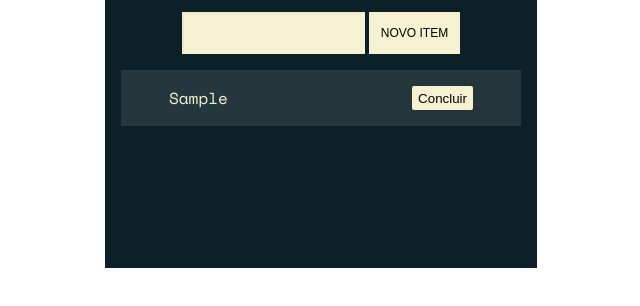
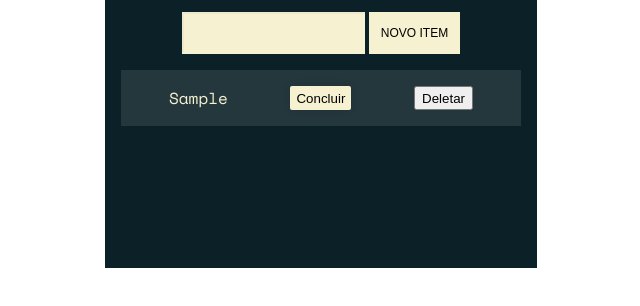
Before and after one commit to Bicalheira/dom-manipulation-study, a plain HTML site: page index.html in a window 1280 px wide. Both pictures are taken after typing "Sample" into the empty fields and a click on the button "NOVO ITEM". Shown: the part 298-604 px from the top of the page, without its empty margins (319-959 px from the left). Drawn offline with nearby package versions, Linux system fonts and the light colour scheme; a web font is replaced by a local one.

Commit message:
Modularizando e finalizando projeto

```diff
--- /dev/null
+++ b/components/completeTask.js
@@ -0,0 +1,19 @@
+const CompleteButton = () => {
+	const completeButton = document.createElement("button");
+
+	completeButton.classList.add("check-button");
+	completeButton.innerText = "Concluir";
+	completeButton.addEventListener("click", completeTask);
+
+	return completeButton;
+};
+
+const completeTask = (event) => {
+	const completeButton = event.target;
+
+	const completeTask = completeButton.parentElement;
+
+	completeTask.classList.toggle("done");
+};
+
+export default CompleteButton;
--- /dev/null
+++ b/components/deleteTask.js
@@ -0,0 +1,19 @@
+const DeleteButton = () => {
+	const deleteButton = document.createElement("button");
+
+	deleteButton.innerText = "Deletar";
+	deleteButton.addEventListener("click", deleteTask);
+
+	return deleteButton;
+};
+
+const deleteTask = (event) => {
+	const deleteButton = event.target;
+
+	const taskComplete = deleteButton.parentElement;
+	taskComplete.remove();
+
+	return deleteButton;
+};
+
+export default DeleteButton;
--- a/index.html
+++ b/index.html
@@ -23,6 +23,6 @@
       <ul class="list" data-list></ul>
     </div>
 
-    <script src="toDoList.js"></script>
+    <script src="main.js" type="module"></script>
 </body>
 </html>
--- /dev/null
+++ b/main.js
@@ -0,0 +1,24 @@
+import CompleteButton from "./components/completeTask.js";
+import DeleteButton from "./components/deleteTask.js";
+
+const createTask = (event) => {
+	event.preventDefault();
+
+	const task = document.createElement("li");
+	const content = `<p class="content">${input.value}</p>`;
+
+	task.classList.add("task");
+	task.innerHTML = content;
+
+	task.appendChild(CompleteButton());
+	task.appendChild(DeleteButton());
+	list.appendChild(task);
+
+	input.value = "";
+};
+
+const list = document.querySelector("[data-list]");
+const input = document.querySelector("[data-form-input]");
+const newTask = document.querySelector("[data-form-button]");
+
+newTask.addEventListener("click", createTask);
--- a/toDoList.js
+++ /dev/null
@@ -1,40 +0,0 @@
-(() => {
-	const createTask = (event) => {
-		event.preventDefault();
-
-		const task = document.createElement("li");
-		const content = `<p class="content">${input.value}</p>`;
-
-		task.classList.add("task");
-		task.innerHTML = content;
-
-		task.appendChild(CompleteButton());
-		list.appendChild(task);
-
-		input.value = "";
-	};
-
-	const list = document.querySelector("[data-list]");
-	const input = document.querySelector("[data-form-input]");
-	const newTask = document.querySelector("[data-form-button]");
-
-	newTask.addEventListener("click", createTask);
-
-	const CompleteButton = () => {
-		const completeButton = document.createElement("button");
-
-		completeButton.classList.add("check-button");
-		completeButton.innerText = "Concluir";
-		completeButton.addEventListener("click", completeTask);
-
-		return completeButton;
-	};
-
-	const completeTask = (event) => {
-		const completeButton = event.target;
-
-		const completeTask = completeButton.parentElement;
-
-		completeTask.classList.toggle("done");
-	};
-})();
```
